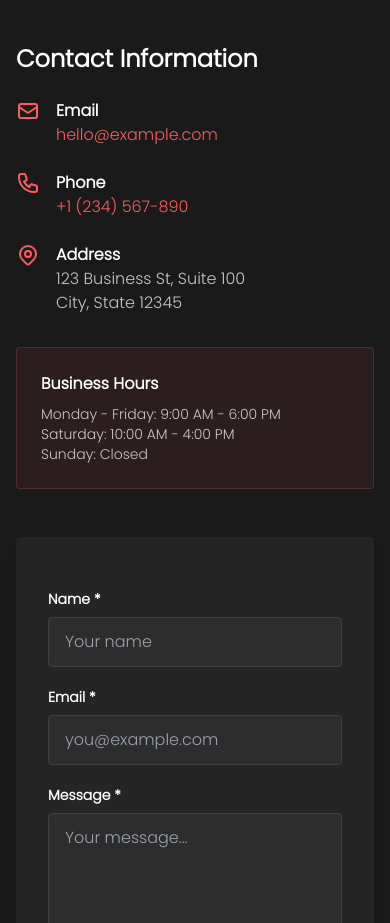
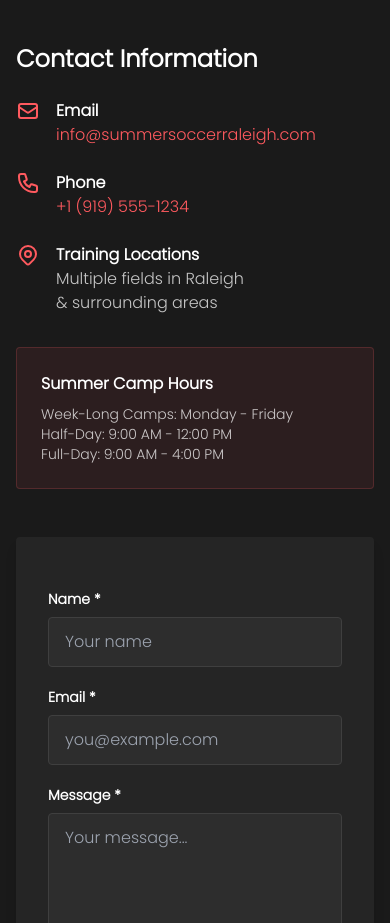
Before and after one commit to tiegebentley/soccer-lessons-raleigh-north-carolina-2026-04-02-4rk19, a plain HTML site: page index.html in a window 390 px wide. Shown: the part 9040-9963 px from the top of the page. Drawn offline with nearby package versions, Linux system fonts and the light colour scheme.

Commit message:
Rebrand site to Summer Soccer Training Raleigh NC
- Updated meta tags and title for summer soccer training focus
- Changed navigation from drainage services to soccer programs/locations
- Converted hero section to showcase soccer training with updated imagery
- Transformed features section to highlight skills development, coaching, and character building
- Updated benefits section to focus on technical skills, fitness, and competitive edge
- Rebranded testimonials with parent and player feedback
- Modified about section to reflect soccer training mission and values
- Updated FAQ section with soccer-specific questions (ages, session length, beginner-friendly, pricing, equipment)
- Changed CTA section to promote summer training registration
- Updated contact information (email, phone, address, hours) for summer camp program
- Modified footer with soccer training branding and appropriate links
- All references to French drains, flooding, and drainage removed
- New focus on elite youth soccer development in Raleigh, NC and Triangle area

🤖 Generated with [Claude Code](https://claude.com/claude-code)

Co-Authored-By: Claude <noreply@anthropic.com>

```diff
--- a/index.html
+++ b/index.html
@@ -570,8 +570,8 @@
                                 <svg class="w-24 h-24 text-primary mx-auto mb-4" fill="none" stroke="currentColor" viewBox="0 0 24 24">
                                     <path stroke-linecap="round" stroke-linejoin="round" stroke-width="1.5" d="M12 6V4m0 2a2 2 0 100 4m0-4a2 2 0 110 4m-6 8a2 2 0 100-4m0 4a2 2 0 110-4m0 4v2m0-6V4m6 6v10m6-2a2 2 0 100-4m0 4a2 2 0 110-4m0 4v2m0-6V4"></path>
                                 </svg>
-                                <p class="text-secondary font-semibold text-lg">Expert Drainage Solutions</p>
-                                <p class="text-gray-600 font-light text-sm mt-2">Protecting properties since day one</p>
+                                <p class="text-secondary font-semibold text-lg">Elite Soccer Development</p>
+                                <p class="text-gray-600 font-light text-sm mt-2">Building champions since day one</p>
                             </div>
                         </div>
                     </div>
@@ -698,7 +698,7 @@
                   </div>
                   <div>
                     <p class="font-semibold" style="color: #ffffff;">Email</p>
-                    <a href="mailto:hello@example.com" class="hover:opacity-80 transition-opacity" style="color: #FF5A5F;">hello@example.com</a>
+                    <a href="mailto:info@summersoccerraleigh.com" class="hover:opacity-80 transition-opacity" style="color: #FF5A5F;">info@summersoccerraleigh.com</a>
                   </div>
                 </div>
 
@@ -710,7 +710,7 @@
                   </div>
                   <div>
                     <p class="font-semibold" style="color: #ffffff;">Phone</p>
-                    <a href="tel:+1234567890" class="hover:opacity-80 transition-opacity" style="color: #FF5A5F;">+1 (234) 567-890</a>
+                    <a href="tel:+19195551234" class="hover:opacity-80 transition-opacity" style="color: #FF5A5F;">+1 (919) 555-1234</a>
                   </div>
                 </div>
 
@@ -722,18 +722,18 @@
                     </svg>
                   </div>
                   <div>
-                    <p class="font-semibold" style="color: #ffffff;">Address</p>
-                    <p class="opacity-75" style="color: #ffffff;">123 Business St, Suite 100<br>City, State 12345</p>
+                    <p class="font-semibold" style="color: #ffffff;">Training Locations</p>
+                    <p class="opacity-75" style="color: #ffffff;">Multiple fields in Raleigh<br>& surrounding areas</p>
                   </div>
                 </div>
               </div>
             </div>
 
             <div class="rounded p-6" style="background: #FF5A5F15; border: 1px solid #FF5A5F30;">
-              <h4 class="font-semibold mb-2" style="color: #ffffff;">Business Hours</h4>
-              <p class="opacity-75 text-sm" style="color: #ffffff;">Monday - Friday: 9:00 AM - 6:00 PM</p>
-              <p class="opacity-75 text-sm" style="color: #ffffff;">Saturday: 10:00 AM - 4:00 PM</p>
-              <p class="opacity-75 text-sm" style="color: #ffffff;">Sunday: Closed</p>
+              <h4 class="font-semibold mb-2" style="color: #ffffff;">Summer Camp Hours</h4>
+              <p class="opacity-75 text-sm" style="color: #ffffff;">Week-Long Camps: Monday - Friday</p>
+              <p class="opacity-75 text-sm" style="color: #ffffff;">Half-Day: 9:00 AM - 12:00 PM</p>
+              <p class="opacity-75 text-sm" style="color: #ffffff;">Full-Day: 9:00 AM - 4:00 PM</p>
             </div>
           </div>
 
```
